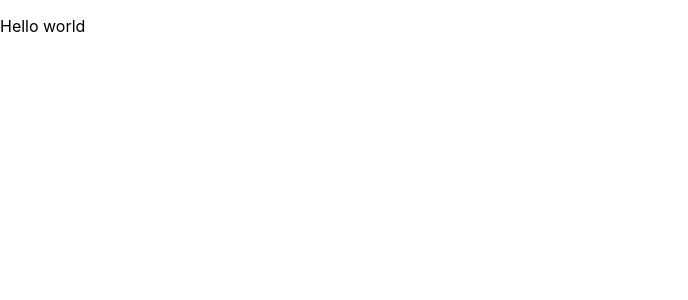
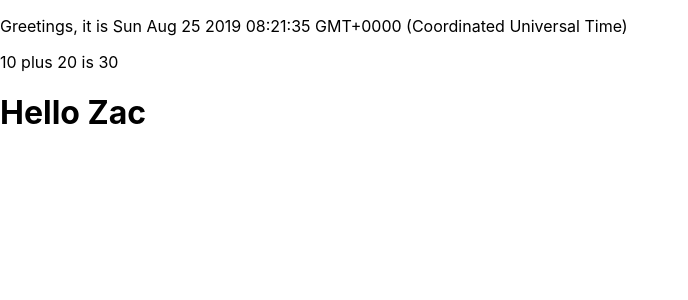
Before and after one commit to zrsmith-react-projects/fullstackopen-part1, a React (Create React App) app: page / in a window 1280 px wide. Shown: the top 300 px of the page, without its empty margins (0-688 px from the left). Built offline with nearby package versions, Linux system fonts and the light colour scheme.

Commit message:
Create component and add props

```diff
--- a/src/App.js
+++ b/src/App.js
@@ -1,11 +1,25 @@
 import React from "react";
 import "./App.css";
 
-const App = () => {
-  console.log("hello from component");
+const Hello = props => {
   return (
     <div>
-      <p>Hello world</p>
+      <h1>Hello {props.name}</h1>
+    </div>
+  );
+};
+
+const App = () => {
+  const now = new Date();
+  const a = 10;
+  const b = 20;
+  return (
+    <div>
+      <p>Greetings, it is {now.toString()}</p>
+      <p>
+        {a} plus {b} is {a + b}
+      </p>
+      <Hello name={"Zac"} />
     </div>
   );
 };
```
